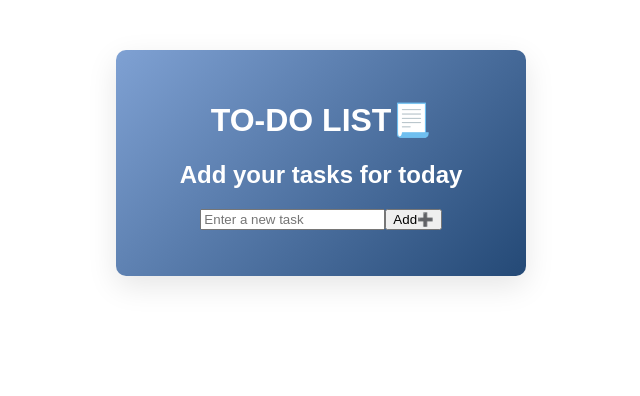
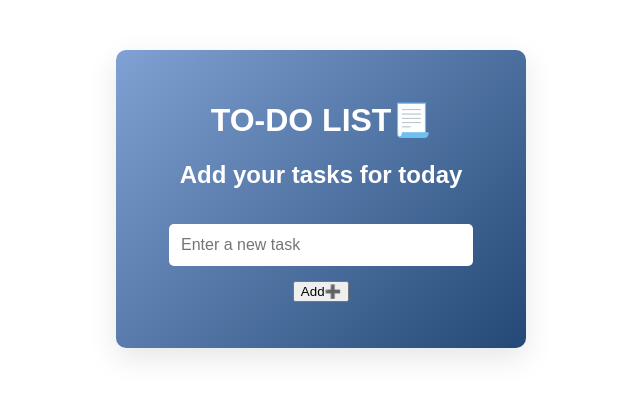
Before and after one commit to M-Saleh-N/to-do-list, a React (Create React App) app: page / in a window 1280 px wide. Shown: the top 396 px of the page, without its empty margins (319-959 px from the left). Built offline with nearby package versions, Linux system fonts and the light colour scheme.

Commit message:
styled the input

```diff
--- a/src/styles/todo.css
+++ b/src/styles/todo.css
@@ -14,3 +14,15 @@
     color: #fff;
     font-family: 'Arial', sans-serif;
   }
+
+
+  input {
+    width: 80%;
+    padding: 12px;
+    margin: 15px 0;
+    border-radius: 5px;
+    border: none;
+    font-size: 16px;
+    outline: none;
+    transition: background-color 0.3s ease;
+  }
```
